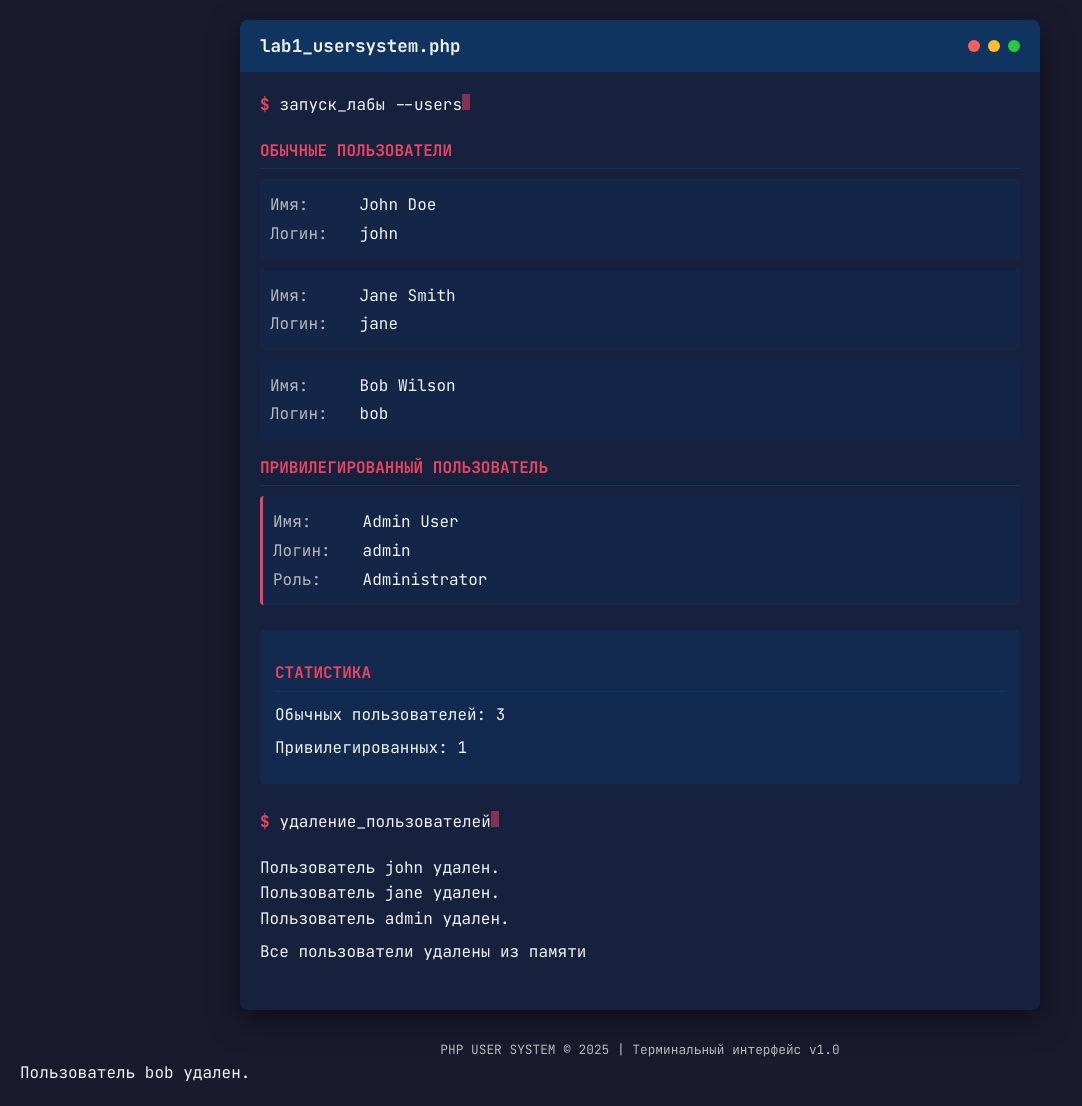
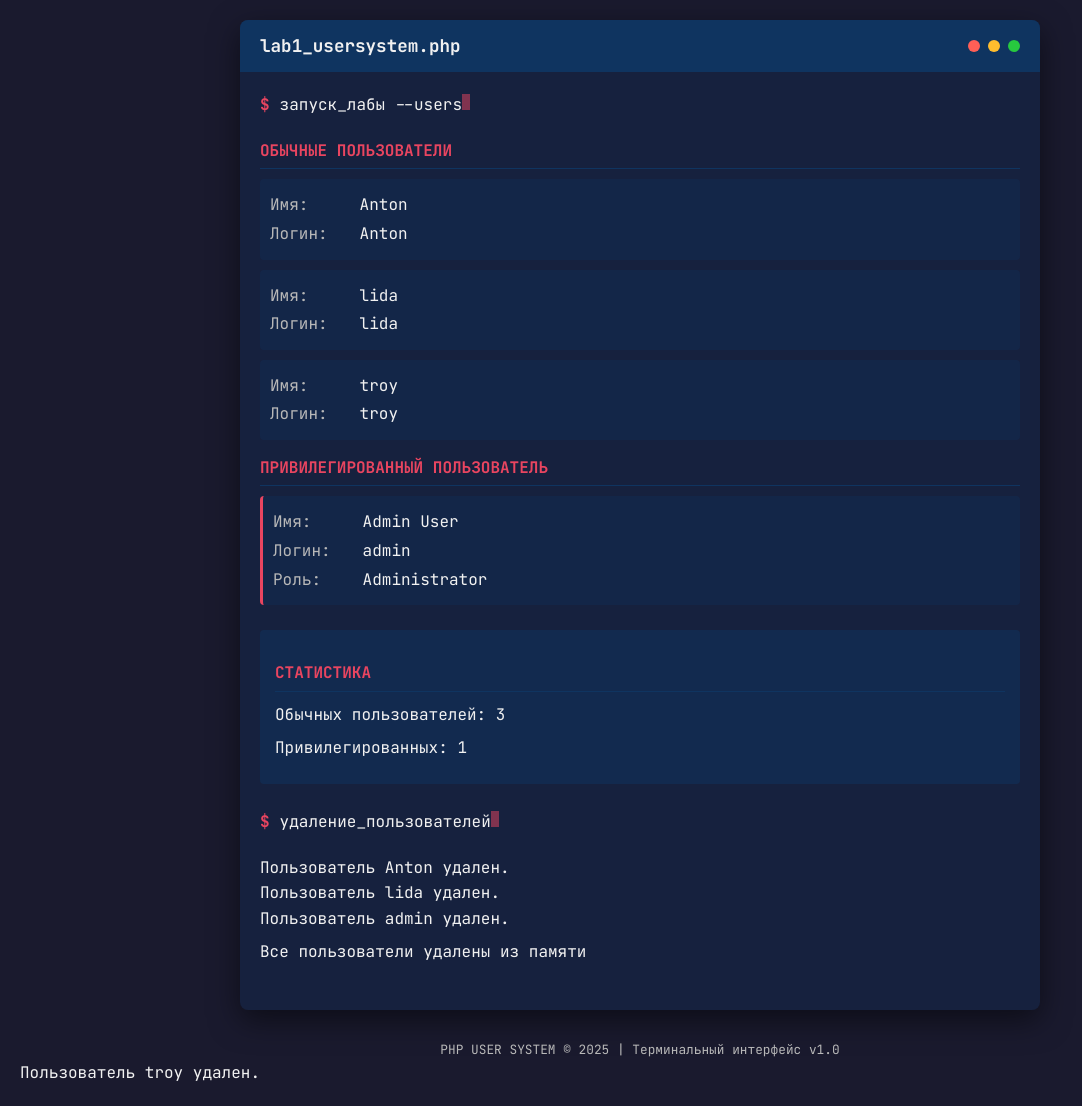
Before and after one commit to hhgr86/web, a PHP site: page /lab1.php in a window 1280 px wide. Shown: the whole page, without its empty margins (0-1082 px from the left). Run offline with PHP 8.4, Linux system fonts and the light colour scheme.

Commit message:
Update lab1.php

```diff
--- a/v95078ui.beget.tech/public_html/lab1.php
+++ b/v95078ui.beget.tech/public_html/lab1.php
@@ -24,9 +24,9 @@
 use MyProject\Classes\SuperUser;
 
 // Создание пользователей
-$user1 = new User("John Doe", "john", "password123");
-$user2 = new User("Jane Smith", "jane", "password456");
-$user3 = new User("Bob Wilson", "bob", "password789");
+$user1 = new User("Anton", "Anton", "123");
+$user2 = new User("lida", "lida", "1234");
+$user3 = new User("troy", "troy", "12345");
 $superUser = new SuperUser("Admin User", "admin", "adminpass", "Administrator");
 
 ?>
```
